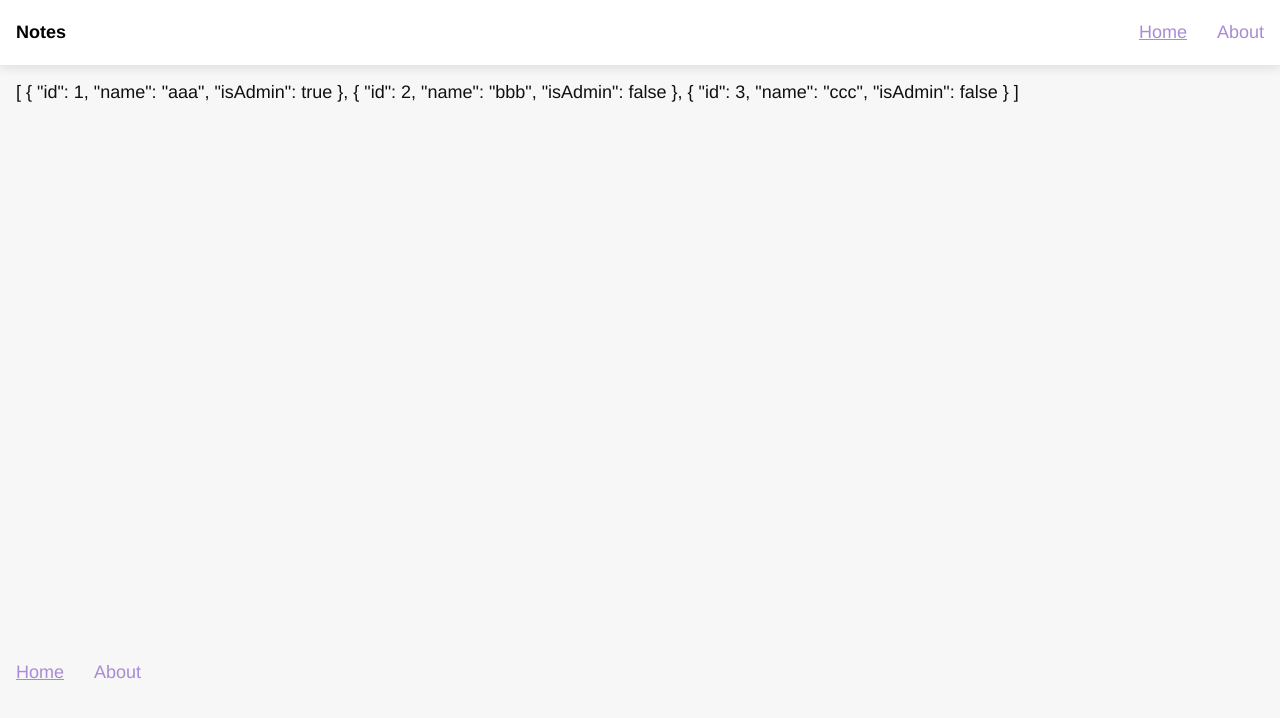
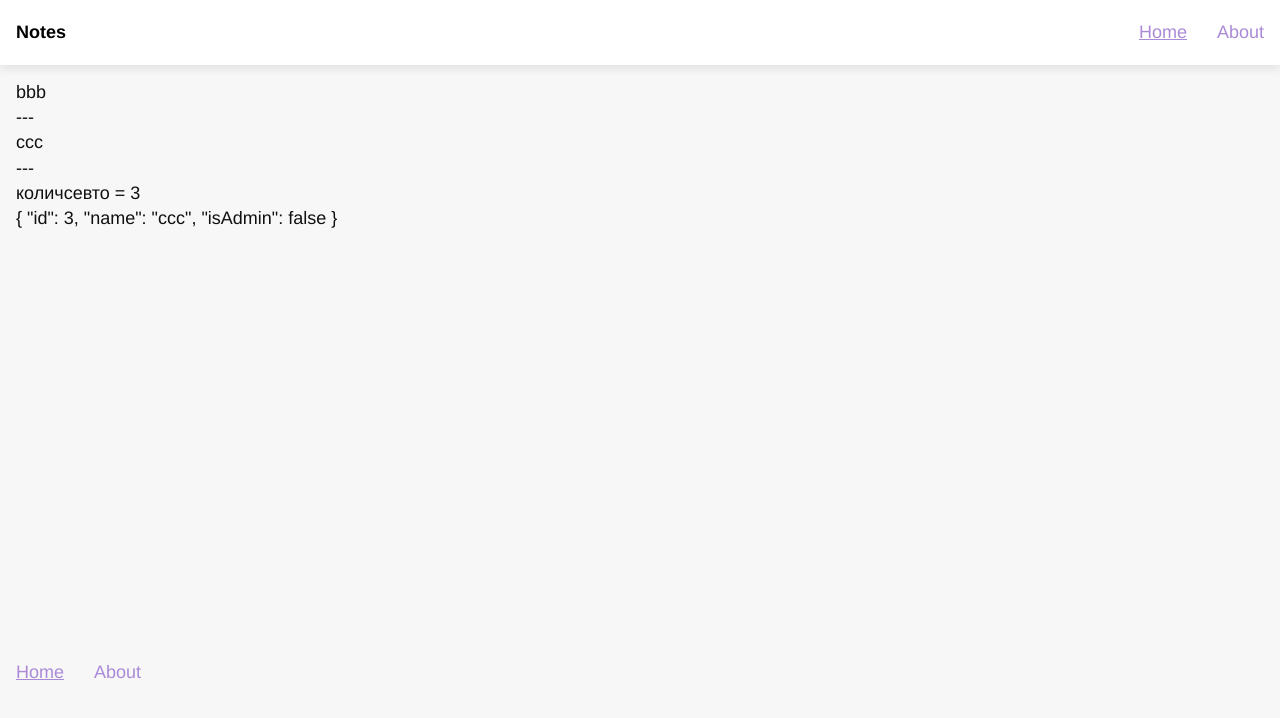
Before and after one commit to AntonVoronezh/vue-3-todo, a Vue app in the folder sss/: page /#/ in a window 1280 px wide. Shown: the top 718 px of the page. Built offline with nearby package versions, Linux system fonts and the light colour scheme.

Commit message:
vuex getters

```diff
--- a/sss/src/pages/homePage.vue
+++ b/sss/src/pages/homePage.vue
@@ -1,12 +1,35 @@
 <template>
-  {{ getUsers }}
+ <ul>
+   <li v-for="user in getUsers" :key="user.id">
+     <p>{{user.name}}</p>
+     <p>{{user.isAdmin ? '+++' : '---'}}</p>
+   </li>
+ </ul>
+
+  количсевто = {{getAllUsers.length}}
+
+  <div>
+    {{getUser}}
+  </div>
 </template>
 
 <script>
 export default {
+  data() {
+    return {
+      userId: 3
+    }
+  },
   computed: {
+    getAllUsers() {
+      return this.$store.getters.getAllUsers;
+    },
+
     getUsers() {
       return this.$store.getters.getUsers;
+    },
+    getUser() {
+      return this.$store.getters.getUserById(this.userId);
     },
   },
 };
--- a/sss/src/store/index.js
+++ b/sss/src/store/index.js
@@ -1,16 +1,22 @@
 import { createStore } from "vuex";
 
 export const store = createStore({
-    state: {
-        users: [
-            {id:1, name: 'aaa', isAdmin: true},
-            {id:2, name: 'bbb', isAdmin: false},
-            {id:3, name: 'ccc', isAdmin: false},
-        ]
+  state: {
+    users: [
+      { id: 1, name: "aaa", isAdmin: true },
+      { id: 2, name: "bbb", isAdmin: false },
+      { id: 3, name: "ccc", isAdmin: false },
+    ],
+  },
+  getters: {
+    getAllUsers(state) {
+      return state.users;
     },
-    getters: {
-        getUsers (state) {
-            return state.users
-        }
-    }
+    getUsers(state) {
+      return state.users.filter((user) => !user.isAdmin);
+    },
+    getUserById: (state) => (id) => {
+      return state.users.find((user) => user.id === id);
+    },
+  },
 });
```
